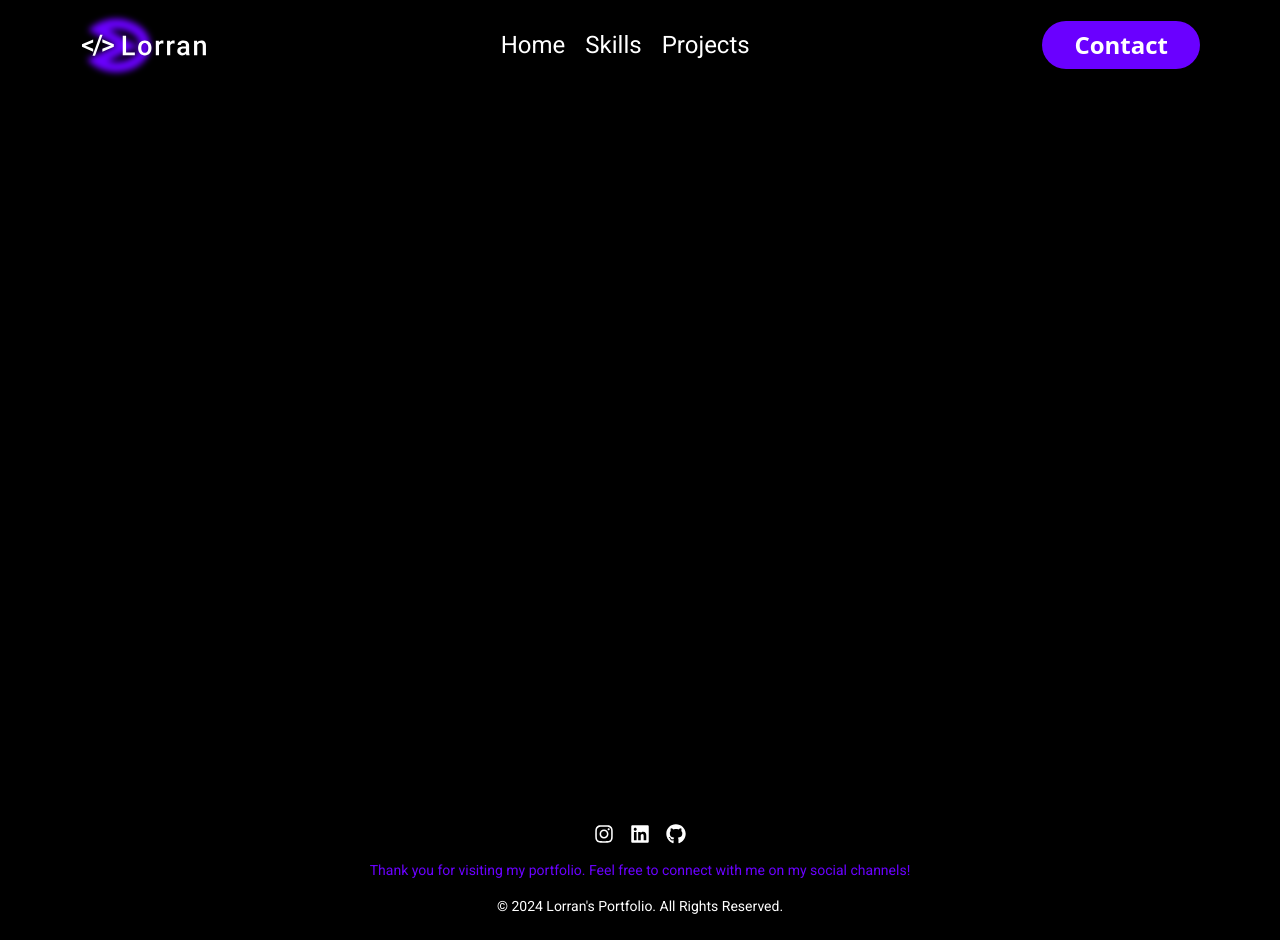
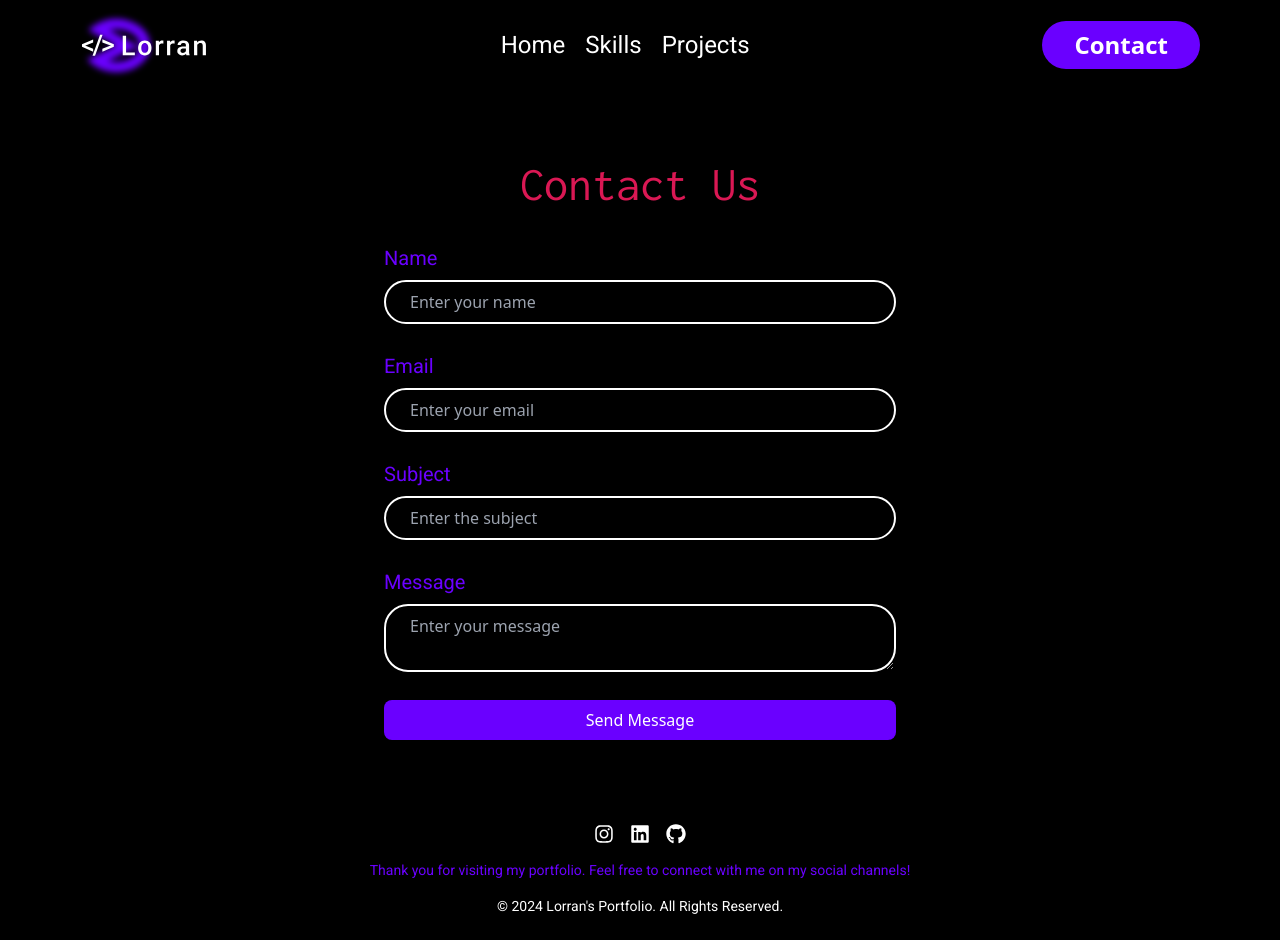
Before and after one commit to lorransantosdev/portfolio-react, a React (Vite) app: page /contact in a window 1280 px wide. Built offline with nearby package versions, Linux system fonts and the light colour scheme.

Commit message:
Page de contact finalizada

```diff
--- a/src/Components/InputContact.jsx
+++ b/src/Components/InputContact.jsx
@@ -1,8 +1,32 @@
-export default function InputContact(){
+import React from 'react';
 
-    return(
-        <>
+export default function InputContact({ forInputs, handleChange }) {
+  return (
+    <>
+      {forInputs.map((forInput) => (
+        <div key={forInput.id} className="flex flex-col mb-4">
+          <label htmlFor={forInput.id} className="text-[#6A00FF] sm:w-4/5 w-full sm:text-xl text-sm font-roboto mb-2">
+            {forInput.label}
+          </label>
 
-        </>
-    )
+          {forInput.type === 'textarea' ? (
+            <textarea
+              id={forInput.id}
+              placeholder={forInput.placeholder}
+              onChange={handleChange}
+              className="bg-transparent border-2 rounded-3xl border-white text-white lg:py-2 sm:px-5 md:py-4 md:px-6 px-4 py-2"
+            />
+          ) : (
+            <input
+              type={forInput.type}
+              id={forInput.id}
+              placeholder={forInput.placeholder}
+              onChange={handleChange}
+              className="bg-transparent border-2 rounded-3xl border-white text-white lg:py-2 sm:px-5 md:py-4 md:px-6 px-4 py-2"
+            />
+          )}
+        </div>
+      ))}
+    </>
+  );
 }
--- a/src/Pages/Contact.jsx
+++ b/src/Pages/Contact.jsx
@@ -1,13 +1,52 @@
-import Sections from "../Components/Sections";
+import React, { useState } from 'react';
+import InputContact from '../Components/InputContact';
+import Sections from '../Components/Sections';
 
-export default function Contact(){
-    const sectionAbout = {
-        background: "bg-black",
-        positions: "flex flex-col items-center justify-center text-white h-screen"
-    };
-    return(
-        <Sections background={sectionAbout.background} positions={sectionAbout.positions}>
+export default function Contact() {
 
-        </Sections>
-    )
+  const [formValues, setFormValues] = useState({
+    name: '',
+    email: '',
+    subject: '',
+    message: '',
+  });
+
+  const handleInputChange = (e) => {
+    const { id, value } = e.target;
+    setFormValues((prevValues) => ({
+      ...prevValues,
+      [id]: value,
+    }));
+  };
+
+  const handleSubmit = (e) => {
+    e.preventDefault();
+    console.log('Form Submitted:', formValues);
+  };
+
+  const sectionAbout = {
+    background: 'bg-black',
+    positions: 'flex flex-col items-center text-white h-screen',
+  };
+
+  const contactInputs = [
+    { id: 'name', label: 'Name', type: 'text', placeholder: 'Enter your name' },
+    { id: 'email', label: 'Email', type: 'email', placeholder: 'Enter your email' },
+    { id: 'subject', label: 'Subject', type: 'text', placeholder: 'Enter the subject' },
+    { id: 'message', label: 'Message', type: 'textarea', placeholder: 'Enter your message' },
+  ];
+
+  return (
+    <Sections background={sectionAbout.background} positions={sectionAbout.positions}>
+      <h1 className="sm:text-5xl text-3xl mb-4 font-inconsolata text-center text-[#da1854]">Contact Us</h1>
+
+      <form onSubmit={handleSubmit} className="flex flex-col gap-3 w-full max-w-xs sm:max-w-md md:max-w-lg">
+        <InputContact forInputs={contactInputs} handleChange={handleInputChange} />
+
+        <button type="submit" className="bg-purpleCostum hover:bg-[#da1854] text-white py-2 px-4 rounded-lg">
+          Send Message
+        </button>
+      </form>
+    </Sections>
+  );
 }
--- a/src/main.jsx
+++ b/src/main.jsx
@@ -17,11 +17,11 @@ const router = createBrowserRouter([
     path: '/',
     element: <App />,
     children: [
-      { index: true, element: <MainContent /> },
-      { path: 'contact', element: <Contact /> },
-      { path: 'mySkills', element: <MySkills /> },
-      { path: 'projects', element: <Projects /> },
-      { path: 'projects/:id', element: <ProjectsDetails /> },
+      { index: "/", element: <MainContent /> },
+      { path: '/contact', element: <Contact /> },
+      { path: '/mySkills', element: <MySkills /> },
+      { path: '/projects', element: <Projects /> },
+      { path: '/projects/:id', element: <ProjectsDetails /> },
       { path: '*', element: <PageNotFound/>
        }
     ]
```
